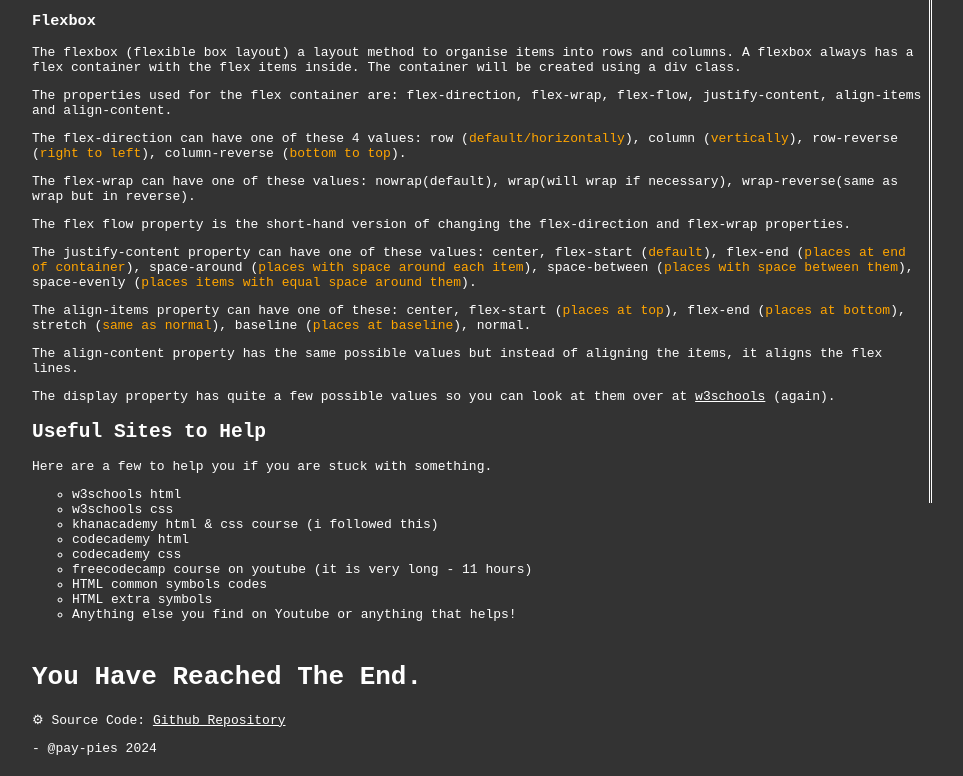
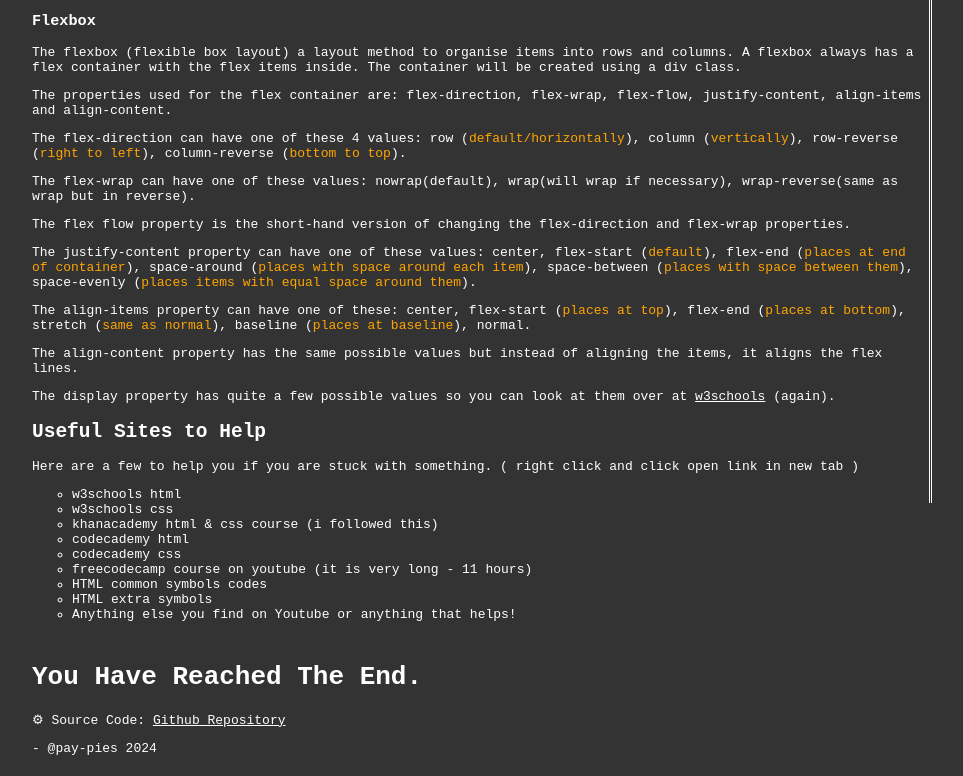
Before and after one commit to pay-pies/howtovanillahtml, a plain HTML site: page index.html in a window 1280 px wide. Shown: the part 7306-8082 px from the top of the page, without its empty margins (39-1002 px from the left). Drawn offline with Linux system fonts and the light colour scheme.

Commit message:
Update index.html

```diff
--- a/index.html
+++ b/index.html
@@ -312,7 +312,7 @@
     <p>The display property has quite a few possible values so you can look at them over at <a href="https://www.w3schools.com/cssref/pr_class_display.php">w3schools</a> (again).</p>
 
     <h2 id="sites">Useful Sites to Help</h2>
-    <p>Here are a few to help you if you are stuck with something.</p>
+    <p>Here are a few to help you if you are stuck with something. ( right click and click open link in new tab )</p>
     <ul id="sitelist">
         <li><a href="https://www.w3schools.com/html/default.asp">w3schools html</a></li>
         <li><a href="https://www.w3schools.com/css/default.asp">w3schools css</a></li>
```
